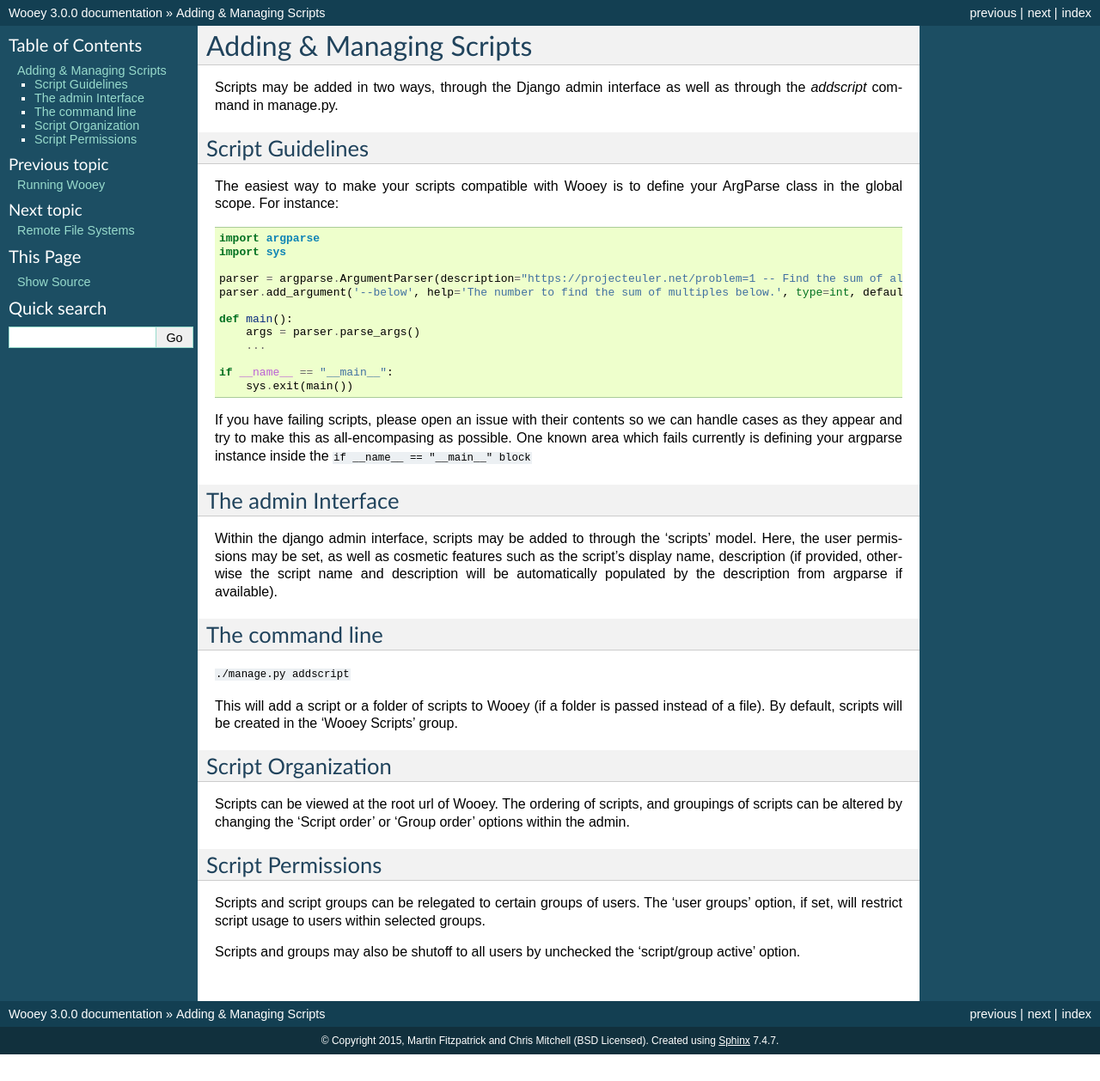
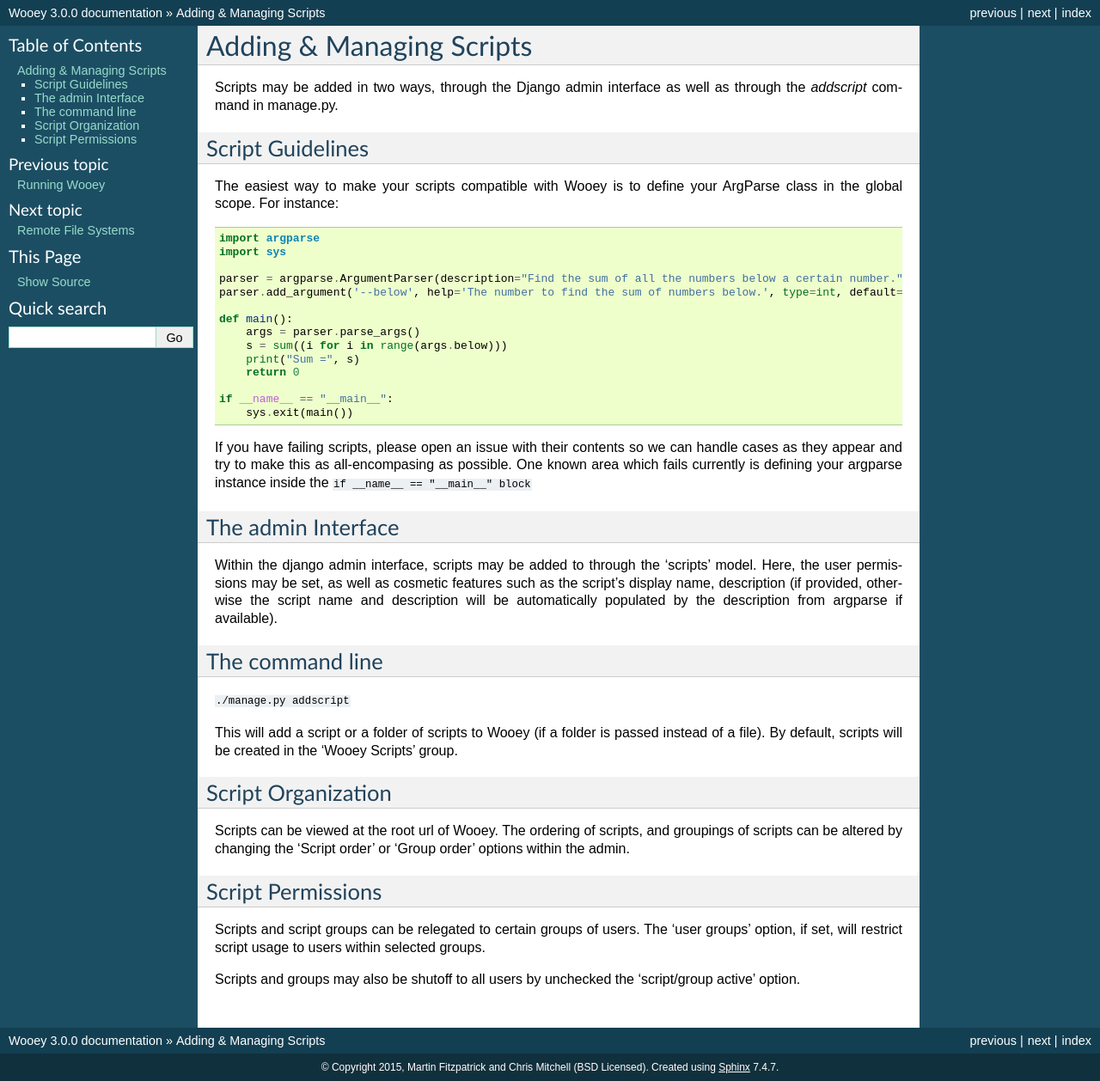
Before and after one commit to wooey/Wooey, a Sphinx documentation site: the page built from docs/scripts.rst, in a window 1280 px wide. Shown: the whole page at 86% size. Built offline with Sphinx 7.4.7, drawn with Linux system fonts in a browser that asks for light colours; pages that are not in the unit, such as notebooks, are missing from menus; before the commit the page ends 1227 px from its top, so only the background shows below that.

Commit message:
Demo script that does something
Demo script that calculates sum of numbers from 1 to n instead of a script that does nothing.

```diff
--- a/docs/scripts.rst
+++ b/docs/scripts.rst
@@ -16,15 +16,18 @@
     import argparse
     import sys
 
-    parser = argparse.ArgumentParser(description="https://projecteuler.net/problem=1 -- Find the sum of all the multiples of 3 or 5 below a number.")
-    parser.add_argument('--below', help='The number to find the sum of multiples below.', type=int, default=1000)
+    parser = argparse.ArgumentParser(description="Find the sum of all the numbers below a certain number.")
+    parser.add_argument('--below', help='The number to find the sum of numbers below.', type=int, default=1000)
 
     def main():
         args = parser.parse_args()
-        ...
+        s = sum((i for i in range(args.below)))
+        print("Sum =", s)
+        return 0
 
     if __name__ == "__main__":
         sys.exit(main())
+
 
 If you have failing scripts, please open an issue with their contents so
 we can handle cases as they appear and try to make this as
```
